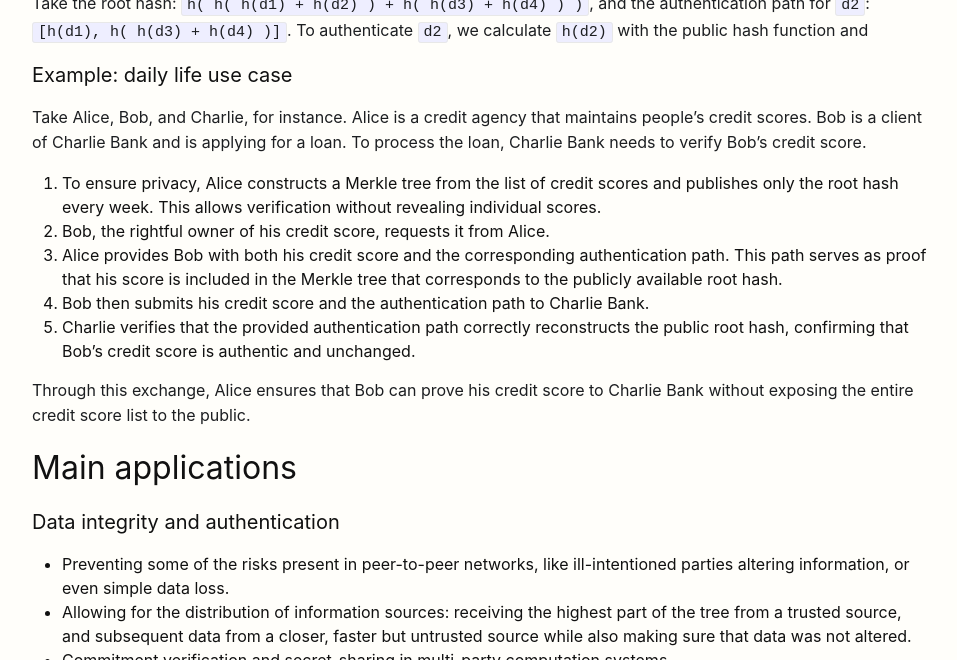
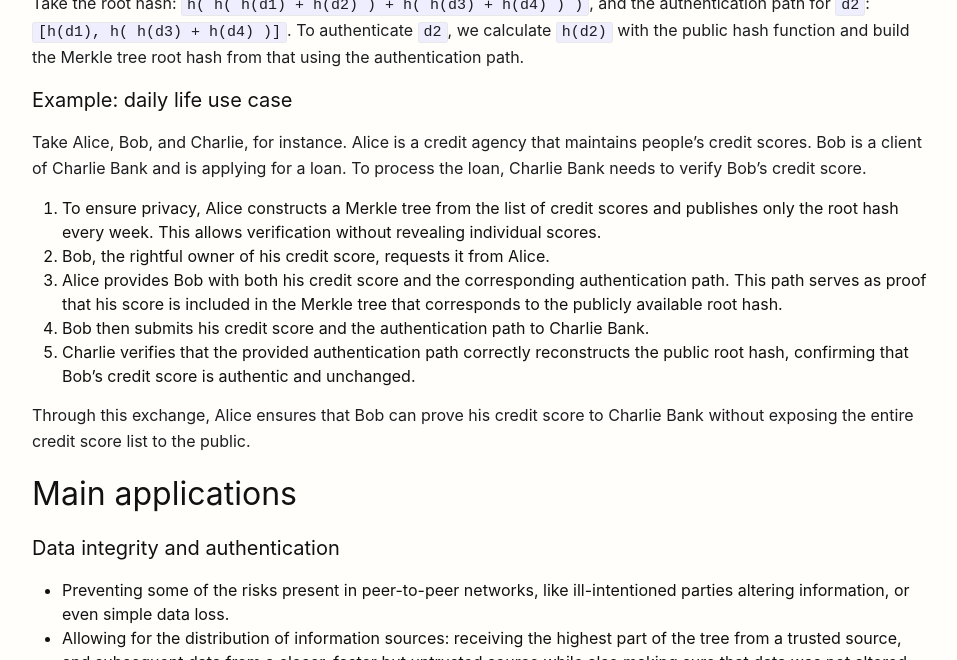
Before and after one commit to eryxcoop/eryxcoop.github.io, a Jekyll site: the page built from _posts/2025-03-18-Merkle-Trees.md, in a window 1280 px wide and 900 px high, scrolled down 2339 px, cut to the strip 240-900 px from the top of the window. Shown: the whole strip, without its empty margins (160-1117 px from the left). Built offline with Jekyll 4.4.1, drawn with Linux system fonts in a browser that asks for light colours; some web fonts are replaced.

Commit message:
Merkle trees post: Fix incomplete sentence

```diff
--- a/_posts/2025-03-18-Merkle-Trees.md
+++ b/_posts/2025-03-18-Merkle-Trees.md
@@ -58,7 +58,7 @@ The only way for someone to provide an element `x` that builds up to the root ha
 </p>
 
 Take the root hash: `h( h( h(d1) + h(d2) ) + h( h(d3) + h(d4) ) )`, and the authentication path for `d2`: `[h(d1), h( h(d3) + h(d4) )]`.
-To authenticate `d2`, we calculate `h(d2)` with the public hash function and
+To authenticate `d2`, we calculate `h(d2)` with the public hash function and build the Merkle tree root hash from that using the authentication path.
 
 #### Example: daily life use case
 
```
